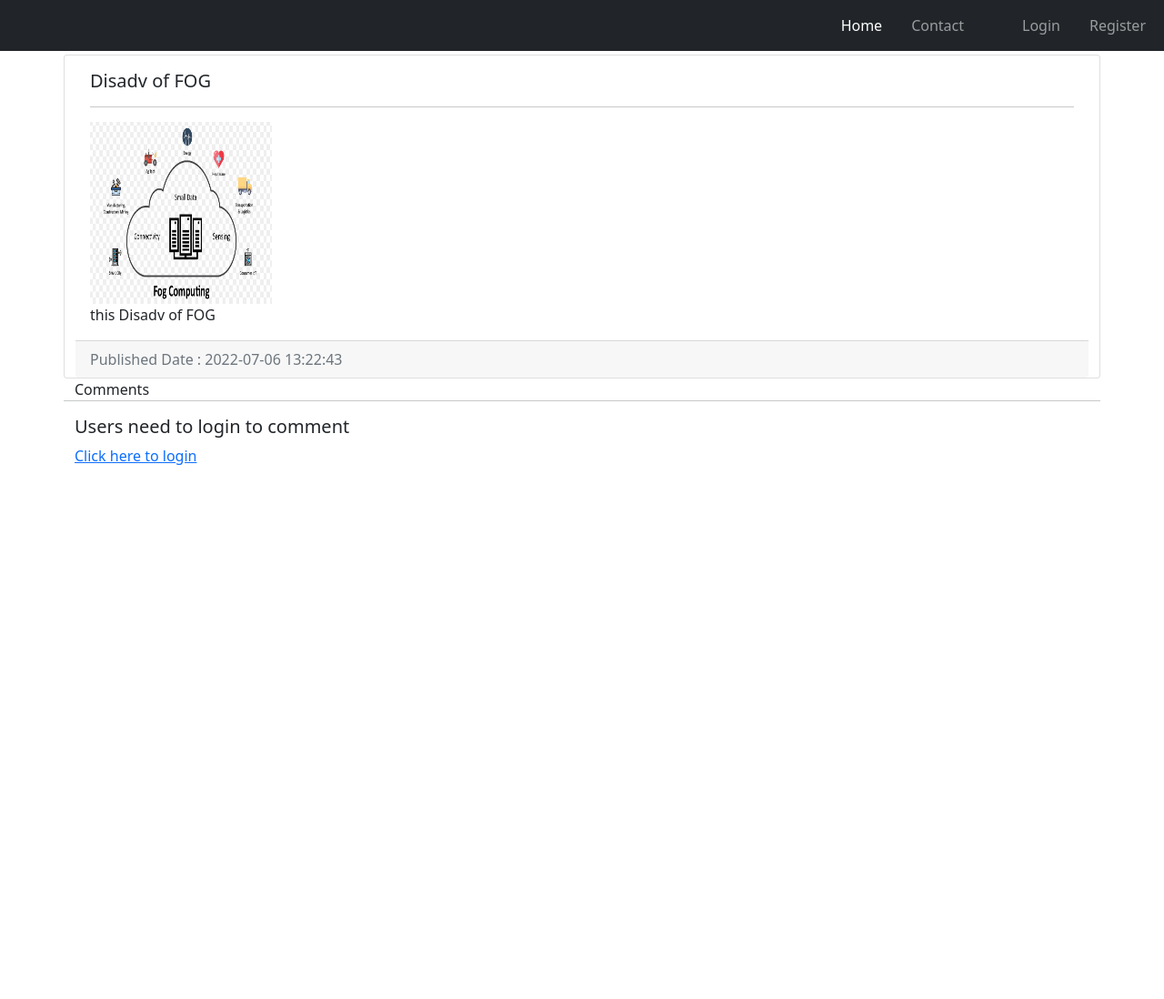
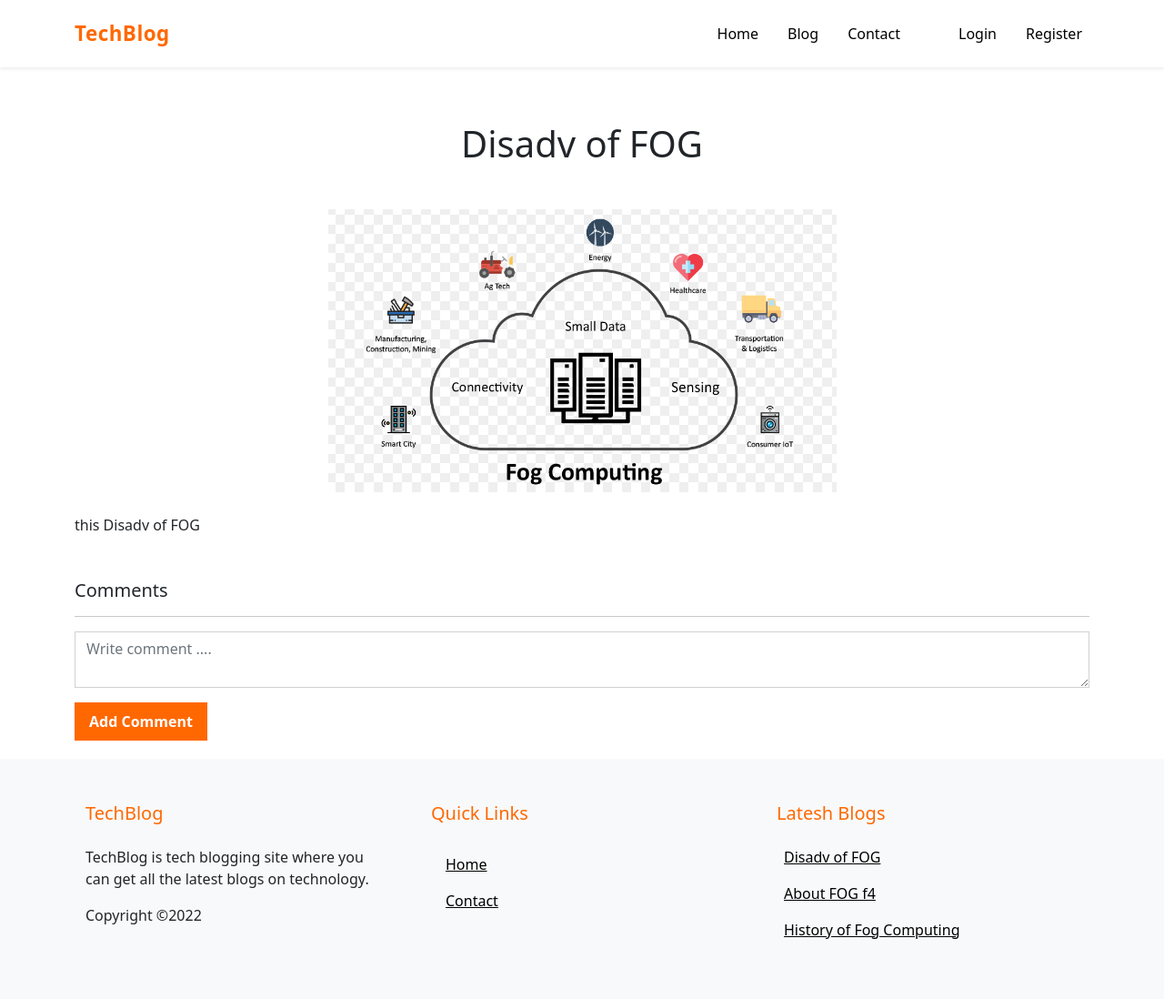
Before and after one commit to sujannepal/phpMysqlBlog, a PHP site: page /blogdetail.php?id=10 in a window 1280 px wide. Shown: the whole page at 91% size. Before the commit the page ends 511 px from the top, so only its background shows below. Run offline with PHP 8.4, Linux system fonts and the light colour scheme; data comes from the database, SQL or seed files in the repository; data that the repository does not hold is empty.

Commit message:
Fixed ui and made it more interactive

```diff
--- a/blogdetail.php
+++ b/blogdetail.php
@@ -3,13 +3,8 @@ include 'includes/header.php';
 
     include 'config/db_config.php';
 
-if(isset($_SESSION["userId"])){
-    $userId = $_SESSION["userId"];
-}
-
     if(isset($_GET['id'])){
         $postId = $_GET['id'];
-
         $sql = "SELECT * FROM post WHERE post_id = ?";
 
         if($stmt = mysqli_prepare($conn, $sql)){
@@ -18,66 +13,49 @@ if(isset($_GET['id'])){
 
             if(mysqli_stmt_execute($stmt)){
                 $result = mysqli_stmt_get_result($stmt);
-            if(mysqli_num_rows($result) == 1){
+                // if(mysqli_num_rows($result) == 1){
                 $row = mysqli_fetch_array($result, MYSQLI_ASSOC);
+                $postTitle = $row['post_title'];
 
-                $postTitle = $row['post_title'];
                 $postDesc = $row['post_desc'];
+
                 $imagePath = $row['image_path'];
+
                 $publishedDate = $row['created_date'];
 
                     //$imageFullPath = '../'.$imagePath;
+                // }
             }
         }
-
     }
+    else {
+        header("location: index.php");
     }
-
-
-
-
 ?>
 
 <div class="wrapper">
-    <div class="cotainer">
-        <div class="row">
-            <div class="card">
-                <div class="card-body">
-                    <h5 class="card-title"><?php echo $postTitle ?></h5>
-                    <hr>
-                    <div class="row">
-                        <div class="col">
-                            <img src="<?php echo $imagePath ?>" height="200" width="200" />
+    <div class="container">
+
+        <h1 align="center" class="font-weight-bold mb-5"><?php echo $postTitle ?></h1>
+        <div align="center" class="mb-4">
+            <img src="<?php echo $imagePath; ?>">
+        </div>
+        <div class="mb-5">
+            <p>
+                <?php
+                    echo $postDesc;
+                ?>
+            </p>
         </div>
 
-                    </div>
-                    <div class="row">
-                        <div class="col">
-                            <p class="card-text"><?php echo $postDesc ?></p>
-                            <!-- <a href="blogdetail.php?id=<?php echo $row['post_id'] ?>" class="btn btn-primary">Read more ... -->
-                            </a>
-                        </div>
-                    </div>
-                </div>
-                <div class="card-footer text-muted">
-                    Published Date : <?php echo $publishedDate; ?>
-                </div>
-            </div>
-        </div>
-
-        <div class="row">
-            <label>Comments</label>
-            <hr>
-
-
-
-        </div>
+        <h5>Comments</h5>
+        <hr />
         <div>
         <?php
            // require_once "config/db_config.php";
 
             // Attempt select query execution
-            $sql = "SELECT * FROM comment WHERE post_id = ?";
+            $sql = "SELECT * FROM comment WHERE post_id = ? ORDER BY comment_id DESC LIMIT 3";
             if($stmt = mysqli_prepare($conn, $sql)){
                 mysqli_stmt_bind_param($stmt, 'i', $param_id);
 
@@ -89,14 +67,39 @@ if(isset($_GET['id'])){
 
                         while($row = mysqli_fetch_array($result)){
                             $commentDetail = $row['comment_detail'];
+                            $userId = $row['user_id'];
+                            $comment_date = $row['created_date'];
+
+                            // fetching
+                            $query = "SELECT user_fname, user_lname FROM user WHERE user_id = ?";
+                            $stmt1 = mysqli_prepare($conn, $query);
+                            mysqli_stmt_bind_param($stmt1, 'i', $userId);
+                            mysqli_stmt_execute($stmt1);
+                            $result1 = mysqli_stmt_get_result($stmt1);
+                            $row1 = mysqli_fetch_array($result1);
+
+                            $fname = $row1['user_fname'];
+                            $lname = $row1['user_lname'];
+
+
                            // echo $commentDetail;
 
                            echo "
+                                <div class='w-100'>
+                                    <small>
+                                        <small>
+                                            <i>Commented on - ".$comment_date."</i>
+                                        </small>
+                                    </small>
+                                </div>
+                                <div class='d-flex mb-4 w-100 p-3' style='border: 1px solid #ccc;border-radius: 4px;'>
+                                    <div style='width: 50px;' class='d-flex align-items-center justify-content-center'>
+                                        <i class='fa fa-user-circle-o' style='font-size: 25px;box-shadow: 0 0 4px #f1f1f1;'></i>
+                                    </div>
                                     <div>
-                            <h6>".
-                             $commentDetail.
-                             "
-                            </h6>
+                                        <h6 class='p-0 m-0'><small>".$fname." ".$lname."</small></h6>
+                                        <p class='p-0 m-0'>".$commentDetail."</p>
+                                    </div>
                                     <hr>
                                 </div>
                             ";
@@ -107,37 +110,11 @@ if(isset($_GET['id'])){
 
         ?>
         </div>
-
-
-        <div class="row">
         <form method="POST" action="includes/comment.inc.php">
-                <input type="hidden" value="<?php echo $postId ?>" name="postId">
-                <input type="hidden" value="<?php echo $userId ?>" name="userId">
-
-
-                <?php
-                    if(isset($_SESSION["userId"])){
-
-                        echo '
-
-                        <textarea class="form-control" name="commentDteail">
-
-                        </textarea>
-
-                        <input type="submit" name="postComment" value="Post a comment" class="btn btn-primary">
-                        ';
-                    }
-                    else{
-                        echo '<h5> Users need to login to comment </h5>';
-                        echo '<a href="login.php"> Click here to login </a>';
-                    }
-
-                ?>
-
-
+            <input type="hidden" name="postId" value=<?php echo $postId; ?> />
+            <textarea name="commentDetail" class="form-control input-field mb-3" placeholder="Write comment ...." required="required"></textarea>
+            <input type="submit" name="postComment" class="btn custom-btn py-2" value="Add Comment" />
         </form>
-
-        </div>
     </div>
 </div>
 
--- a/config/db_config.php
+++ b/config/db_config.php
@@ -1,5 +1,4 @@
 <?php
-
     $server_name = "localhost";
     $user_name = "root";
     $password = "";
@@ -12,8 +11,4 @@ $conn = mysqli_connect($server_name, $user_name, $password, $database_name);
     if(!$conn){
         die("Connection failed: " . mysqli_connect_error());
     }
-else{
-   // echo "Connection successfull";
-}
-
 ?>
--- /dev/null
+++ b/css/header.css
@@ -0,0 +1,15 @@
+.navbar {
+  padding-top: 15px;
+  padding-bottom: 15px;
+}
+.navbar-brand {
+  font-weight: bold;
+  color: #ff6801 !important;
+  font-size: 1.4rem;
+  letter-spacing: 0.5px;
+}
+
+.nav-link {
+  color: black;
+  font-weight: 500;
+}
--- a/css/style.css
+++ b/css/style.css
@@ -1,4 +1,5 @@
-html, body {
+html,
+body {
   height: 100%;
 }
 
@@ -6,7 +7,6 @@ html, body {
   background: #ffffff;
   display: flex;
   flex-flow: column;
-    padding-bottom: 50px !important;
 }
 
 footer {
@@ -14,7 +14,66 @@ html, body {
   background-color: #222;
 }
 
-  .wrapper{
-    margin-top:60px !important;
-    margin-bottom:40px !important;
+.wrapper {
+  margin-top: 60px !important;
+  margin-bottom: 20px !important;
 }
+
+.heading-one {
+  font-weight: bold;
+}
+
+.label {
+  /* font-weight: bold; */
+  font-weight: 500;
+}
+
+.input-field {
+  border-radius: 0%;
+  border: 0.7px solid #d1d1d1;
+}
+.input-field:focus {
+  border: 0.5px solid #ff6801;
+  box-shadow: none !important;
+}
+
+.custom-btn {
+  background-color: #ff6801;
+  font-weight: bold;
+  color: white;
+  border-radius: 0 !important;
+  padding: 10px 15px;
+}
+.btn-read-more {
+  background-color: #ff6801;
+  padding: 2px 9px;
+  border-radius: 7px;
+  color: white;
+  font-size: 0.8rem;
+}
+.btn-read-more:hover {
+  color: #e1e1e1;
+}
+
+.w-80 {
+  width: 80%;
+}
+
+.card {
+  box-shadow: 0 0 5px rgba(0, 0, 0, 0.1);
+}
+
+.response-box {
+  width: 100%;
+  margin: 10px auto;
+  margin-top: 100px;
+  min-height: 200px;
+  display: flex;
+  flex-direction: column;
+  justify-content: center;
+  align-items: center;
+}
+
+.footer-header {
+  color: #ff6801;
+}
--- a/includes/footer.php
+++ b/includes/footer.php
@@ -1,12 +1,48 @@
-
+<?php
+    require_once("config/db_config.php");
+?>
 </div>
-<!-- <footer class="fixed-bottom bg-dark text-white">
-    <p class="text-center p-4 m-0">&copy; Fog Computing 2022</p>
-
-</footer> -->
 </div>
-
-
+    <footer class="bg-light py-4">
+        <div class="container">
+            <div class="row">
+                <div class="col-md-4 p-4">
+                    <h5 class="mb-4 footer-header">TechBlog</h5>
+                    <p>TechBlog is tech blogging site where you can get all the latest blogs on technology.</p>
+                    <p>Copyright &copy;2022</p>
+                </div>
+                <div class="col-md-4 p-4">
+                    <h5 class="mb-4 footer-header">Quick Links</h5>
+                    <ul class="nav flex-column p-0 m-0 align-items-start">
+                        <li class="nav-item mb-0">
+                            <a href="index.php" class="nav-link mb-0" style="text-decoration: underline;">Home</a>
+                        </li>
+                        <li class="nav-item">
+                            <a href="register.php" class="nav-link mb-0" style="text-decoration: underline;">Contact</a>
+                        </li>
+                    </ul>
+                </div>
+                <div class="col-md-4 p-4">
+                    <h5 class="mb-4 footer-header">Latesh Blogs</h5>
+                    <div class="px-2">
+                        <?php
+                            $query = "SELECT * FROM post ORDER BY post_id DESC LIMIT 3";
+                            $result = mysqli_query($conn, $query);
+                            if(mysqli_num_rows($result) > 0){
+                                // echo '<ul>';
+                                while($row = mysqli_fetch_assoc($result)){
+                                    echo '
+                                        <a class="nav-link p-0 mb-3" style="text-decoration: underline;color: black;font-weight: 500;" href="blogdetail.php?id='.$row['post_id'].'">'.$row['post_title'].'</a>
+                                    ';
+                                }
+                                // echo '</ul>';
+                            }
+                        ?>
+                    </div>
+                </div>
+            </div>
+        </div>
+    </footer>
 
 </body>
 
--- a/includes/header.php
+++ b/includes/header.php
@@ -1,7 +1,6 @@
 <?php
-session_start();
+    session_start();
 ?>
-
 <!DOCTYPE html>
 <html lang="en">
 
@@ -11,31 +10,36 @@ session_start();
     <meta name="viewport" content="width=device-width, initial-scale=1.0">
     <title>Document</title>
     <link rel="stylesheet" href="css/bootstrap.min.css">
-    <link rel="stylesheet" href="css/style.css">
-
+    <link rel="stylesheet" href="css/style.css?time=<?php echo time(); ?>">
+    <link rel="stylesheet" href="css/header.css?time=<?php echo time(); ?>">
+    <link rel="stylesheet" href="css/footer.css?time=<?php echo time(); ?>">
     <!-- <link rel="stylesheet" href="https://cdn.jsdelivr.net/npm/bootstrap@5.0.0-beta2/dist/css/bootstrap.min.css"> -->
     <!-- <script src="https://cdn.jsdelivr.net/npm/bootstrap-icons@1.4.0/font/bootstrap-icons.css"  crossorigin="anonymous"></script> -->
+
+    <!-- fa fa icon cdn -->
+    <link rel="stylesheet" href="https://cdnjs.cloudflare.com/ajax/libs/font-awesome/4.7.0/css/font-awesome.min.css">
 
 </head>
 
 <body>
-    <div class="container">
-        <div class="mt-10">
-            <nav class="navbar navbar-expand-lg navbar-dark bg-dark fixed-top">
-                <div class="container-fluid">
-                    <a class="navbar-brand" href="#"></a>
+    <div class="container-fluid p-0">
+        <div class="mt-0">
+            <nav class="navbar navbar-expand-lg shadow-sm px-0">
+                <div class="container">
+                    <a class="navbar-brand" href="#">TechBlog</a>
                     <button class="navbar-toggler" type="button" data-bs-toggle="collapse" data-bs-target="#navbarNav"
                         aria-controls="navbarNav" aria-expanded="false" aria-label="Toggle navigation">
                         <span class="navbar-toggler-icon"></span>
                     </button>
                     <div class="collapse navbar-collapse" id="navbarNav">
                         <ul class="navbar-nav ms-md-auto gap-2">
-
                             <li class="nav-item rounded">
                                 <a class="nav-link active" aria-current="page" href="index.php"><i
                                         class="bi bi-house-fill me-2"></i>Home</a>
                             </li>
-
+                            <li class="nav-item rounded">
+                                <a class="nav-link" href="#"><i class="bi bi-people-fill me-2"></i>Blog</a>
+                            </li>
                             <li class="nav-item rounded">
                                 <a class="nav-link" href="contact.php"><i class="bi bi-telephone-fill me-2"></i>Contact</a>
                             </li>
@@ -78,8 +82,8 @@ session_start();
                                 ';
                             }
 
-                            if(isset($_SESSION["userRole"])){
-                                if($_SESSION["userRole"] == "admin"){
+                            if(isset($_SESSION["userrole"])){
+                                if($_SESSION["userrole"] == "admin"){
                                     echo '
 
                                     <li class="nav-item rounded">
```
Also changed, not shown: contact.php (+17 -21 lines), includes/comment.inc.php (+17 -22 lines), includes/contact.inc.php (+9 -11 lines), includes/functions.inc.php (+54 -32 lines), includes/login.inc.php (+8 -11 lines), includes/register.inc.php (+10 -2 lines), index.php (+14 -13 lines), login.php (+10 -23 lines), register.php (+21 -26 lines), response.php (added, +44 -0 lines). Lines whose indentation alone changed are shown as unchanged.
